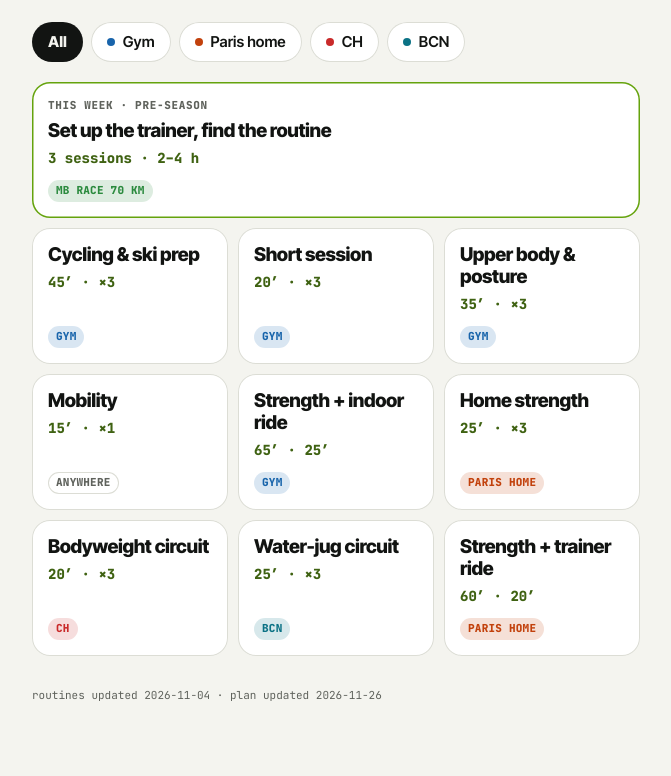
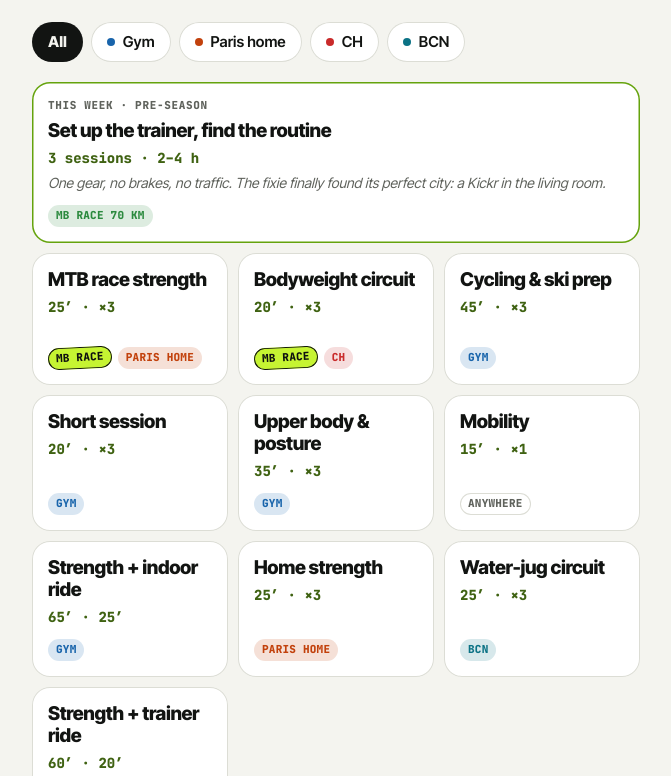
Before and after one commit to vronizor/gym, a plain HTML site: page public/index.html in a window 1280 px wide. Shown: the part 67-843 px from the top of the page, without its empty margins (304-975 px from the left). Before the commit the page ends 800 px from the top, so only its background shows below. Drawn offline with Linux system fonts and the light colour scheme.

Commit message:
Add MTB race strength routine, plan stamp and weekly quote
New Paris routine built for the MB Race (single legs, push, pull,
side plank, lateral lunge), stamped with the bodyweight circuit for CH.
Stamped routines sort first. Weeks can carry a quote, shown on the plan
page and the home tile; the weekly review writes one each Monday.

Co-Authored-By: Claude Opus 5.5 <noreply@anthropic.com>
Claude-Session: https://claude.ai/code/session_01F7u4wi5z7826mEfJoqtbVm

```diff
--- a/public/app.js
+++ b/public/app.js
@@ -70,9 +70,14 @@ function currentPlace() {
 }
 
 function routinesFor(place) {
-  if (place === "all") return data.routines;
-  const routines = data.routines.filter((r) => anywhere(r) || r.places.includes(place));
-  return [...routines.filter((r) => !anywhere(r)), ...routines.filter(anywhere)];
+  const routines = place === "all" ? data.routines : data.routines.filter((r) => anywhere(r) || r.places.includes(place));
+  const ordered = place === "all" ? routines : [...routines.filter((r) => !anywhere(r)), ...routines.filter(anywhere)];
+  return [...ordered.filter((r) => r.plan), ...ordered.filter((r) => !r.plan)];
+}
+
+function planStamp(routine) {
+  if (!routine.plan) return null;
+  return h("span", { class: "pl stamp" }, plan ? plan.race.name.replace(/ \d+ km$/, "") : "Plan");
 }
 
 function placePills(routine) {
@@ -199,6 +204,7 @@ function sessionCard(item, index) {
 function weekBody(w) {
   const rep = reportFor(w);
   return [
+    w.quote && h("blockquote", { class: "quote" }, w.quote),
     w.adjusted && h("p", { class: "adjusted" }, h("b", {}, "Adjusted: "), w.adjusted.reason),
     w.sessions.map((it, i) => sessionCard(it, i + 1)),
     w.notes && w.notes.length ? h("ul", { class: "notes week-notes" }, w.notes.map((t) => h("li", {}, t))) : null,
@@ -289,6 +295,7 @@ function planTile() {
     h("span", { class: "tile-kicker" }, `This week · ${w.n ? `wk ${w.n}` : w.phase}`),
     h("span", { class: "tile-name" }, w.focus),
     h("span", { class: "tile-meta" }, `${w.sessions.length} sessions · ${w.hours}`),
+    w.quote && h("span", { class: "tile-quote" }, w.quote),
     h("span", { class: "pills" }, h("span", { class: "pl hue-green" }, plan.race.name)));
 }
 
@@ -310,7 +317,7 @@ function renderHome() {
         h("a", { class: "tile", href: `#${r.id}` },
           h("span", { class: "tile-name" }, r.name),
           r.stats && r.stats[0] && h("span", { class: "tile-meta" }, r.stats.slice(0, 2).map(([v]) => v).join(" · ")),
-          h("span", { class: "pills" }, placePills(r))
+          h("span", { class: "pills" }, planStamp(r), placePills(r))
         ))
     ),
     kit && h("details", { class: "card kit-card" },
@@ -325,7 +332,7 @@ function renderRoutine(routine) {
   document.getElementById("main").replaceChildren(...[
     h("a", { class: "back", href: "#" }, "← All routines"),
     h("h1", {}, routine.name),
-    h("div", { class: "pills hero-pills" }, placePills(routine)),
+    h("div", { class: "pills hero-pills" }, planStamp(routine), placePills(routine)),
     routine.equipment && h("p", { class: "equip" }, routine.equipment),
     routine.stats && routine.stats.length
       ? h("div", { class: "stats" }, routine.stats.map(([v, l]) => h("div", { class: "stat" }, h("b", {}, v), h("span", {}, l))))
--- a/public/plan.json
+++ b/public/plan.json
@@ -594,10 +594,10 @@
    "kind": "strength",
    "where": "Home",
    "dur": "20–25′",
-   "routine": "paris-home",
+   "routine": "mtb-strength",
    "steps": [],
    "notes": [
-    "Core and single-leg work. In CH use the bodyweight circuit."
+    "Single legs, push, pull, side plank. In CH use the bodyweight circuit (both are stamped MB Race in tally)."
    ]
   },
   "O": {
@@ -694,7 +694,8 @@
    ],
    "notes": [
     "No targets this week. Anything you do is a win."
-   ]
+   ],
+   "quote": "One gear, no brakes, no traffic. The fixie finally found its perfect city: a Kickr in the living room."
   },
   {
    "start": "2026-12-07",
--- a/public/routines.json
+++ b/public/routines.json
@@ -1,5 +1,5 @@
 {
-  "updated": "2026-11-04",
+  "updated": "2026-11-26",
   "places": [
     {
       "id": "gym",
@@ -214,6 +214,49 @@
       ]
     },
     {
+      "id": "mtb-strength",
+      "name": "MTB race strength",
+      "places": ["paris"],
+      "plan": true,
+      "duration": "25 min",
+      "equipment": "Bands, 2 kg dumbbells, mat, foam roller",
+      "stats": [["25′", "total"], ["×3", "rounds"], ["30″", "rest"]],
+      "format": "Circuit, 3 rounds, 30 s rest between exercises, 1 min between rounds. Built for the MB Race: single legs for steep climbs, upper body and side-to-side core for long descents. Light kit, so every leg rep is slow: 3 s down.",
+      "warmup": [
+        "Foam roll quads and glutes, 30 s each",
+        "10 bodyweight squats",
+        "10 band pull-aparts with the lightest band",
+        "4 per side of the world's greatest stretch"
+      ],
+      "blocks": [
+        {
+          "title": "Circuit",
+          "items": [
+            {"ex": "split-squat", "dose": "8 per leg", "note": "3 s down, 1 s pause at the bottom. A 2 kg dumbbell in each hand once it's easy."},
+            {"ex": "sl-rdl", "dose": "8 per leg", "note": "2 kg in the opposite hand, 3 s down."},
+            {"ex": "push-up", "dose": "8–12", "note": "Slow lowering. This is your descending posture: arms working, hips quiet."},
+            {"ex": "band-row", "dose": "12–15"},
+            {"ex": "lateral-lunge", "dose": "6 per side", "note": "2 kg at the chest. Hip control for off-camber trails."},
+            {"ex": "side-plank", "dose": "25–40 s per side"},
+            {"ex": "dead-bug", "dose": "8 per side"}
+          ]
+        },
+        {
+          "title": "Cool-down",
+          "items": [
+            {"ex": "foam-thoracic", "dose": "1 min", "tag": "posture"},
+            {"ex": "childs-pose", "dose": "1 min"}
+          ]
+        }
+      ],
+      "notes": [
+        "Do it after an easy day or after the torque session, never the day before the quality session or a long MTB ride.",
+        "Progress with slower reps, a harder band or an extra 2 reps, not weight.",
+        "From May (week 21) drop to 2 rounds to keep the legs fresh; skip it in taper and race week.",
+        "In CH, the bodyweight circuit covers the same ground."
+      ]
+    },
+    {
       "id": "paris-home",
       "name": "Home strength",
       "places": ["paris"],
@@ -256,6 +299,7 @@
       "id": "ch-bodyweight",
       "name": "Bodyweight circuit",
       "places": ["ch"],
+      "plan": true,
       "duration": "20 min",
       "equipment": "Mat only",
       "stats": [["20′", "total"], ["×3", "rounds"], ["45″", "rest"]],
--- a/public/style.css
+++ b/public/style.css
@@ -543,3 +543,20 @@ h1 {
 .rules { padding-left: 0 !important; list-style: none; }
 .rules li { margin: 8px 0; font-size: 15px; }
 .rules b { font-family: "JetBrains Mono", ui-monospace, monospace; color: var(--num); }
+
+.stamp {
+  background: var(--led);
+  color: var(--led-ink);
+  transform: rotate(-3deg);
+  box-shadow: 0 0 0 1px var(--led-ink) inset;
+}
+.quote {
+  margin: 2px 0 12px;
+  padding: 2px 0 2px 12px;
+  border-left: 3px solid var(--slash);
+  color: var(--body);
+  font-size: 16px;
+  font-style: italic;
+  line-height: 1.4;
+}
+.tile-quote { font-size: 14px; font-style: italic; color: var(--muted); line-height: 1.35; }
--- a/public/sw.js
+++ b/public/sw.js
@@ -1,4 +1,4 @@
-const VERSION = "gym-v6";
+const VERSION = "gym-v7";
 const SHELL = [
   "./", "index.html", "app.js", "style.css", "manifest.webmanifest",
   "icon.svg", "icon-192.png", "icon-512.png", "routines.json", "plan.json",
```
Also changed, not shown: 2 other files.
